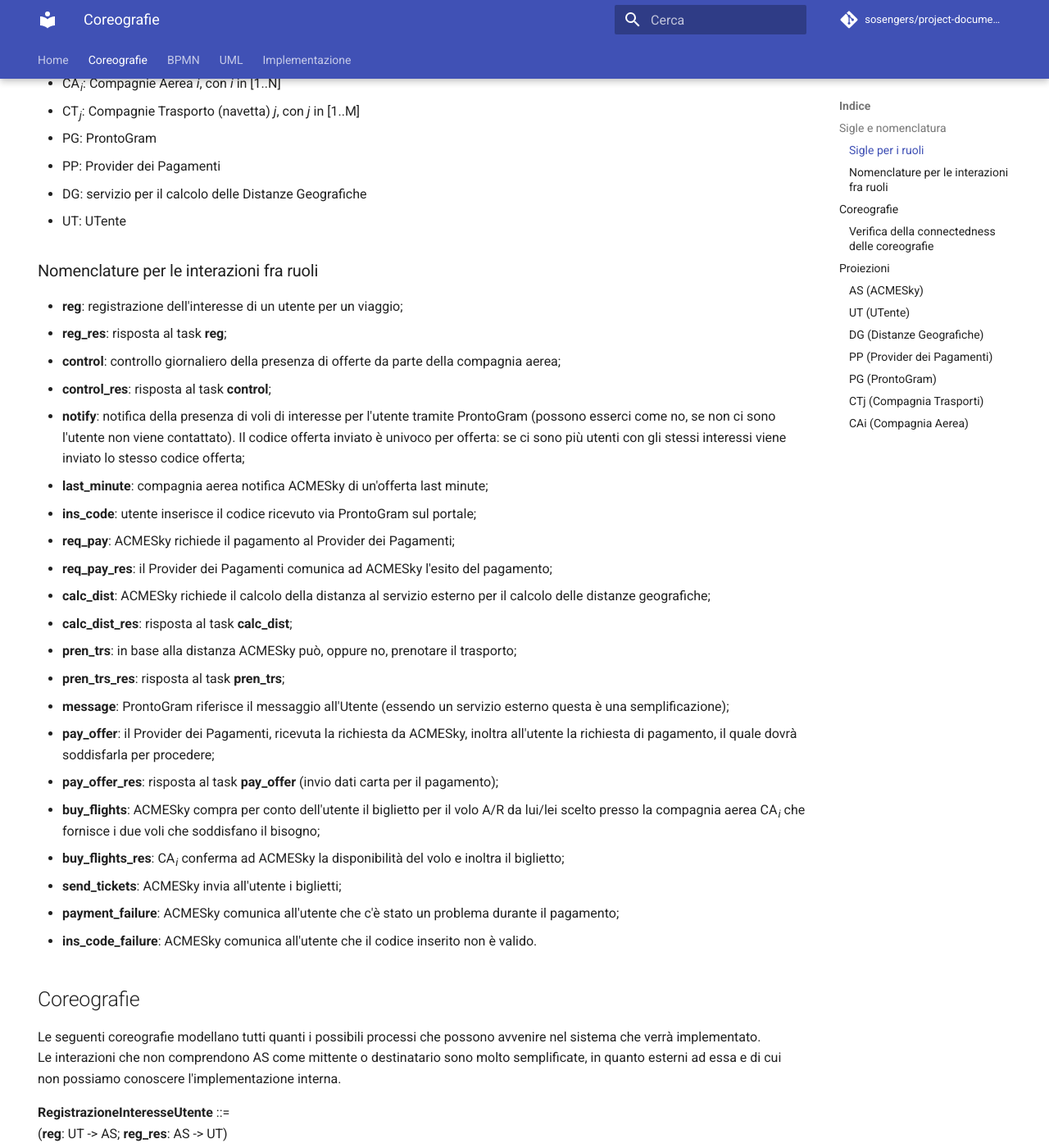
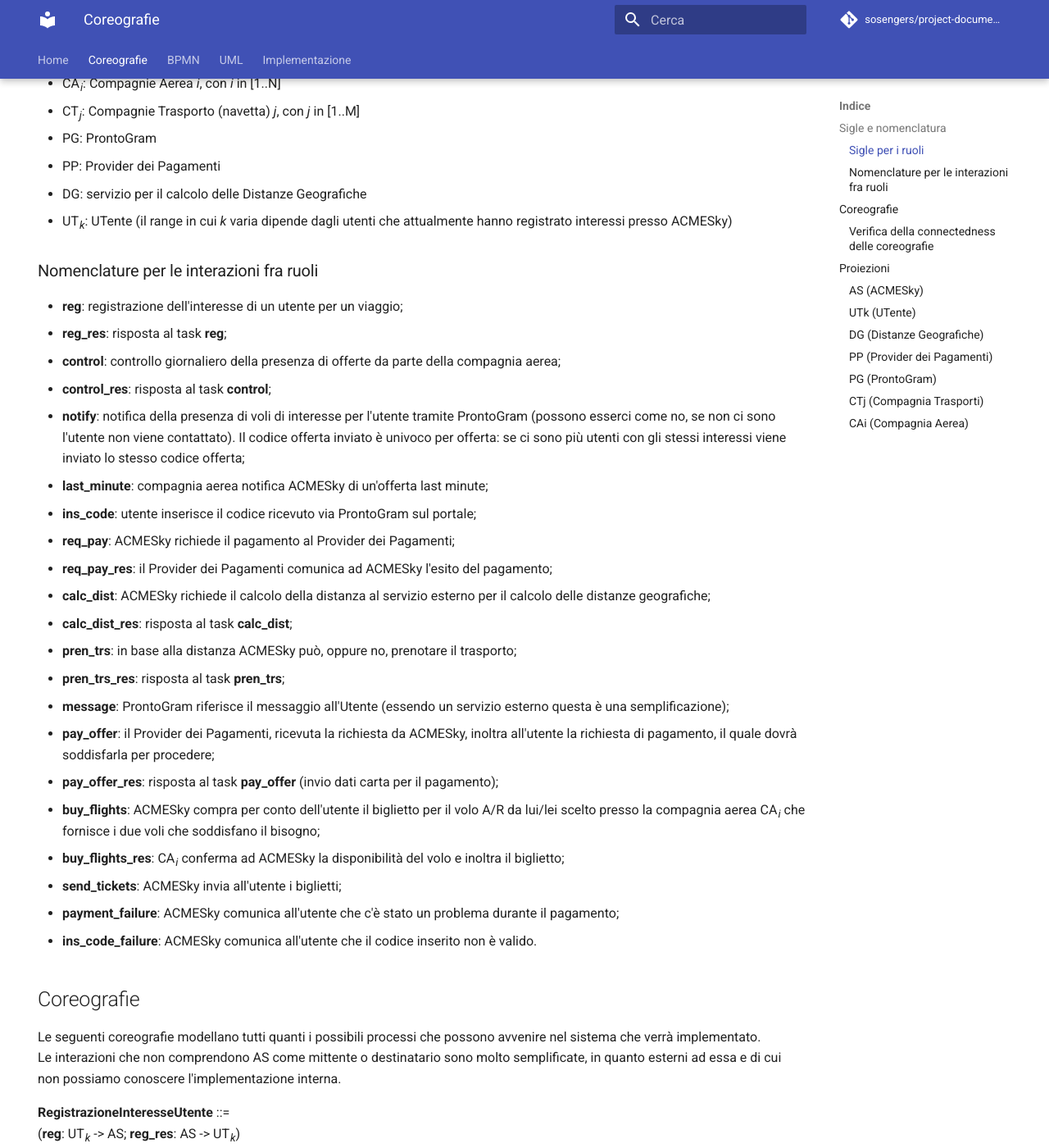
Before and after one commit to sosengers/project-documentation, an MkDocs documentation site: the page built from docs/coreografie.md, in a window 1280 px wide and 1400 px high, scrolled down 269 px. Shown: the whole window at 82% size. Built offline with MkDocs 1.6.1 and Material for MkDocs 9.7.7, drawn with Linux system fonts in a browser that asks for light colours; comment, search, counter and statistics services are not loaded; some of the changed text lies outside the part shown.

Commit message:
UT --> UT_k

```diff
--- a/docs/coreografie.md
+++ b/docs/coreografie.md
@@ -24,7 +24,7 @@
 - PG: ProntoGram
 - PP: Provider dei Pagamenti
 - DG: servizio per il calcolo delle Distanze Geografiche
-- UT: UTente
+- UT<sub>*k*</sub>: UTente (il range in cui *k* varia dipende dagli utenti che attualmente hanno registrato interessi presso ACMESky)
 
 ### Nomenclature per le interazioni fra ruoli
 - **reg**: registrazione dell'interesse di un utente per un viaggio;
@@ -57,7 +57,7 @@
 
 <p>
 <strong>RegistrazioneInteresseUtente</strong> ::=<br />
-(<strong>reg</strong>: UT -> AS; <strong>reg_res</strong>: AS -> UT)
+(<strong>reg</strong>: UT<sub><em>k</em></sub> -> AS; <strong>reg_res</strong>: AS -> UT<sub><em>k</em></sub>)
 </p>
 
 <p>
@@ -94,10 +94,10 @@
 
 <p>
 <strong>AcquistoOfferta</strong> ::=  <br />
-( <strong>ins_code</strong>: UT -> AS ) ;<br />
+( <strong>ins_code</strong>: UT<sub><em>k</em></sub> -> AS ) ;<br />
 (
 <ul>
-    <li>( <strong>req_pay</strong>: AS -> PP ; <strong>pay_offer</strong>: PP -> UT ; <strong>pay_offer_res</strong>: UT -> PP ; <strong>req_pay_res</strong>: PP -> AS ) ;</li>
+    <li>( <strong>req_pay</strong>: AS -> PP ; <strong>pay_offer</strong>: PP -> UT<sub><em>k</em></sub> ; <strong>pay_offer_res</strong>: UT<sub><em>k</em></sub> -> PP ; <strong>req_pay_res</strong>: PP -> AS ) ;</li>
     <li>( </li>
     <li><ul>
     	<li>( <strong>buy_flights</strong>: AS -> CA<sub><em>i</em></sub> ; <strong>buy_flights_res</strong>: CA<sub><em>i</em></sub> -> AS ) ;</li>
@@ -120,19 +120,19 @@
             <li>+ 1</li>
         </ul></li>
         <li>);</li>
-        <li><strong>send_tickets</strong>: AS -> UT </li>
+        <li><strong>send_tickets</strong>: AS -> UT<sub><em>k</em></sub> </li>
     </ul></li>
     <li>) </li>
-    <li> + <strong>payment_failure</strong>: AS -> UT </li>
+    <li> + <strong>payment_failure</strong>: AS -> UT<sub><em>k</em></sub> </li>
 </ul>
 )<br />
-+ <strong>ins_code_failure</strong>: AS -> UT
++ <strong>ins_code_failure</strong>: AS -> UT<sub><em>k</em></sub>
 </p>
 </div>
 
 ### Verifica della connectedness delle coreografie
 - **RegistrazioneInteresseUtente** è connessa in quanto il ricevente in **reg** è uguale al mittente in **reg_res**.
-- **VerificaGiornaliera**: la singola comunicazione fra AS e un qualsiasi CA<sub>*i*</sub> è connessa come per la precedente coreografia, in quanto il ricevente in **control** è uguale al mittente in **control_res**. Le interazioni parallele non hanno condizioni per poter verificare la connectedness e quindi non vengono verificate. Per quanto riguarda la composizione sequenziale fra la prima parte della coreografia, in cui avvengono le interazioni ( **control** ; **control_res** ) fra AS e i vari CA<sub>*i*</sub>, e la seconda parte, in cui avviene l'interazione dei **notify** fra AS e PG, è nuovamente assicurata la connectedness. Questo poiché ogni interazione all'interno della composizione parallela termina con ricevente AS e il mittente di ogni **notify** è AS. Dopo **notify** nella sequenza c'è **message** che invia il messaggio ad UT<sub>*i*</sub>. Essendo AS il ricevente di **notify** e il mittente di **message**, la sequenza è connessa. Nel caso in cui non avvenga **notify** fra AS e PG poiché non vi sono voli per l'utente da comunicare via ProntoGram, allora viene eseguito il ramo "1" (ovvero non viene fatto nulla). In questo caso, PG rimane in attesa di **notify** ma è corretto poiché è il suo compito. Come nell'interazione fra AS e le varie CA<sub>*i*</sub>, le interazioni parallele ( ( **notify** ; **message** ) + 1 ) non hanno condizioni per verificare la connectedness e quindi non viene verificata.
+- **VerificaGiornaliera**: la singola comunicazione fra AS e un qualsiasi CA<sub>*i*</sub> è connessa come per la precedente coreografia, in quanto il ricevente in **control** è uguale al mittente in **control_res**. Le interazioni parallele non hanno condizioni per poter verificare la connectedness e quindi non vengono verificate. Per quanto riguarda la composizione sequenziale fra la prima parte della coreografia, in cui avvengono le interazioni ( **control** ; **control_res** ) fra AS e i vari CA<sub>*i*</sub>, e la seconda parte, in cui avviene l'interazione dei **notify** fra AS e PG, è nuovamente assicurata la connectedness. Questo poiché ogni interazione all'interno della composizione parallela termina con ricevente AS e il mittente di ogni **notify** è AS. Dopo **notify** nella sequenza c'è **message** che invia il messaggio ad UT<sub>*k*</sub>. Essendo AS il ricevente di **notify** e il mittente di **message**, la sequenza è connessa. Nel caso in cui non avvenga **notify** fra AS e PG poiché non vi sono voli per l'utente da comunicare via ProntoGram, allora viene eseguito il ramo "1" (ovvero non viene fatto nulla). In questo caso, PG rimane in attesa di **notify** ma è corretto poiché è il suo compito. Come nell'interazione fra AS e le varie CA<sub>*i*</sub>, le interazioni parallele ( ( **notify** ; **message** ) + 1 ) non hanno condizioni per verificare la connectedness e quindi non viene verificata.
 - **NotificaVoliLastMinute** è connessa in modo non dissimile a quanto avviene in **VerificaGiornaliera**. AS è ricevente in **last_minute** e mittente in **notify**, dopodiché PG è ricevente in **notify** e mittente in **message**. Da notare che **notify** e **message**, avvengono solamente se ci sono voli di interesse per l'utente e quindi nuovamente, in caso non ce ne siano, ProntoGram resterebbe in attesa ma non sarebbe un problema poiché è il suo compito. Come nella precedente coreografia, per le interazioni parallele ( ( **notify** ; **message** ) + 1 ) non può essere verificata la connectedness;
 - **AcquistoOfferta** è connessa perché:
     - il ricevente di **ins_code** è il mittente di **req_pay** e di **ins_code_failure** (quest'ultimo termina la coreografia);
@@ -157,7 +157,7 @@
 <div class="projections">
 <p>
 proj(<strong>RegistrazioneInteresseUtente</strong>, AS) =<br />
-( <strong>reg</strong>@UT ; <span style="text-decoration: overline"><strong>reg_res</strong></span>@UT )
+( <strong>reg</strong>@UT<sub><em>k</em></sub> ; <span style="text-decoration: overline"><strong>reg_res</strong></span>@UT<sub><em>k</em></sub> )
 </p>
 
 <p>
@@ -188,7 +188,7 @@
 
 <p>
 proj(<strong>AcquistoOfferta</strong>, AS) =<br />
-( <strong>ins_code</strong>@UT ) ;<br />
+( <strong>ins_code</strong>@UT<sub><em>k</em></sub> ) ;<br />
 (<br />
 <ul>
 <li>( <span style="text-decoration: overline"><strong>req_pay</strong></span>@PP ; 1 ; 1 ; <strong>req_pay_res</strong>@AS ) ;</li>
@@ -212,24 +212,24 @@
 		<li>+ 1</li>
 </ul></li>
 	<li>);</li>
-	<li><span style="text-decoration: overline"><strong>send_tickets</strong></span>@UT</li>
+	<li><span style="text-decoration: overline"><strong>send_tickets</strong></span>@UT<sub><em>k</em></sub></li>
 </ul></li>
 <li>)</li>
-<li>+ <span style="text-decoration: overline"><strong>payment_failure</strong></span>@UT</li>
+<li>+ <span style="text-decoration: overline"><strong>payment_failure</strong></span>@UT<sub><em>k</em></sub></li>
 </ul>
 )<br />
-+ <span style="text-decoration: overline"><strong>ins_code_failure</strong></span>@UT
++ <span style="text-decoration: overline"><strong>ins_code_failure</strong></span>@UT<sub><em>k</em></sub>
 </p>
 </div>
-### UT (UTente)
+### UT<sub><em>k</em></sub> (UTente)
 <div class="projections">
 <p>
-proj(<strong>RegistrazioneInteresseUtente</strong>, UT) =<br />
+proj(<strong>RegistrazioneInteresseUtente</strong>, UT<sub><em>k</em></sub>) =<br />
 ( <span style="text-decoration: overline"><strong>reg</strong></span>@AS ; <strong>reg_res</strong>@AS )
 </p>
 
 <p>
-proj(<strong>VerificaGiornaliera</strong>, UT) =<br />
+proj(<strong>VerificaGiornaliera</strong>, UT<sub><em>k</em></sub>) =<br />
 (<br />
 <ul>
 <li> ( 1 ; 1 ) |</li>
@@ -246,7 +246,7 @@
 </p>
 
 <p>
-proj(<strong>NotificaVoliLastMinute</strong>, UT) =<br />
+proj(<strong>NotificaVoliLastMinute</strong>, UT<sub><em>k</em></sub>) =<br />
 ( 1 ) ;<br />
 (
 <ul>
@@ -257,7 +257,7 @@
 </p>
 
 <p>
-proj(<strong>AcquistoOfferta</strong>, UT) =<br />
+proj(<strong>AcquistoOfferta</strong>, UT<sub><em>k</em></sub>) =<br />
 ( <span style="text-decoration: overline"><strong>ins_code</strong></span>@AS ) ;<br />
 (
 <ul>
@@ -406,7 +406,7 @@
 ( 1 ) ; <br/>
 (
 <ul>
-<li>( <strong>req_pay</strong>@AS ; <span style="text-decoration: overline"><strong>pay_offer</strong></span>@UT ; <strong>pay_offer_res</strong>@UT ; <span style="text-decoration: overline"><strong>req_pay_res</strong></span>@AS ) ;</li>
+<li>( <strong>req_pay</strong>@AS ; <span style="text-decoration: overline"><strong>pay_offer</strong></span>@UT<sub><em>k</em></sub> ; <strong>pay_offer_res</strong>@UT<sub><em>k</em></sub> ; <span style="text-decoration: overline"><strong>req_pay_res</strong></span>@AS ) ;</li>
 <li>(</li>
 <li><ul>
 	<li>( 1 ; 1 ) ;</li>
@@ -434,7 +434,7 @@
 </ul>
 )<br/>
 + 1<br />
-= ( <strong>req_pay</strong>@AS ; <span style="text-decoration: overline"><strong>pay_offer</strong></span>@UT ; <strong>pay_offer_res</strong>@UT ; <span style="text-decoration: overline"><strong>req_pay_res</strong></span>@AS )
+= ( <strong>req_pay</strong>@AS ; <span style="text-decoration: overline"><strong>pay_offer</strong></span>@UT<sub><em>k</em></sub> ; <strong>pay_offer_res</strong>@UT<sub><em>k</em></sub> ; <span style="text-decoration: overline"><strong>req_pay_res</strong></span>@AS )
 </p>
 </div>
 
@@ -457,10 +457,10 @@
 ) ;<br />
 (
 <ul>
-    <li>( <strong>notify</strong>@AS ; <span style="text-decoration: overline"><strong>message</strong></span>@UT ) + 1</li>
+    <li>( <strong>notify</strong>@AS ; <span style="text-decoration: overline"><strong>message</strong></span>@UT<sub><em>k</em></sub> ) + 1</li>
 </ul>
 )<br />
-= ( <strong>notify</strong>@AS ; <span style="text-decoration: overline"><strong>message</strong></span>@UT )
+= ( <strong>notify</strong>@AS ; <span style="text-decoration: overline"><strong>message</strong></span>@UT<sub><em>k</em></sub> )
 </p>
 
 <p>
@@ -468,10 +468,10 @@
 ( 1 ) ;<br />
 (
 <ul>
-    <li>( <strong>notify</strong>@AS ; <span style="text-decoration: overline"><strong>message</strong></span>@UT ) + 1</li>
+    <li>( <strong>notify</strong>@AS ; <span style="text-decoration: overline"><strong>message</strong></span>@UT<sub><em>k</em></sub> ) + 1</li>
 </ul>
 )<br />
-= ( <strong>notify</strong>@AS ; <span style="text-decoration: overline"><strong>message</strong></span>@UT )
+= ( <strong>notify</strong>@AS ; <span style="text-decoration: overline"><strong>message</strong></span>@UT<sub><em>k</em></sub> )
 </p>
 
 <p>
```
